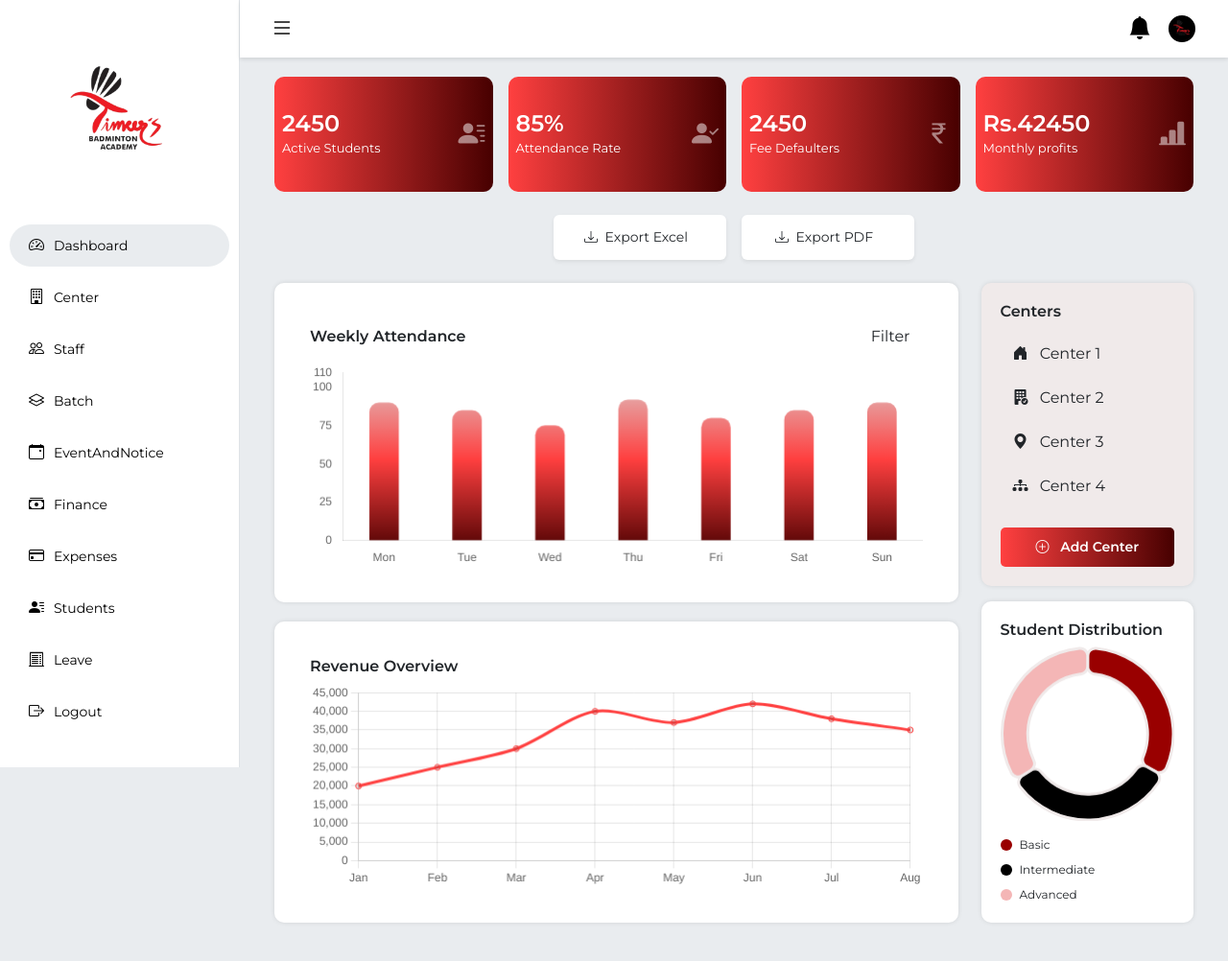
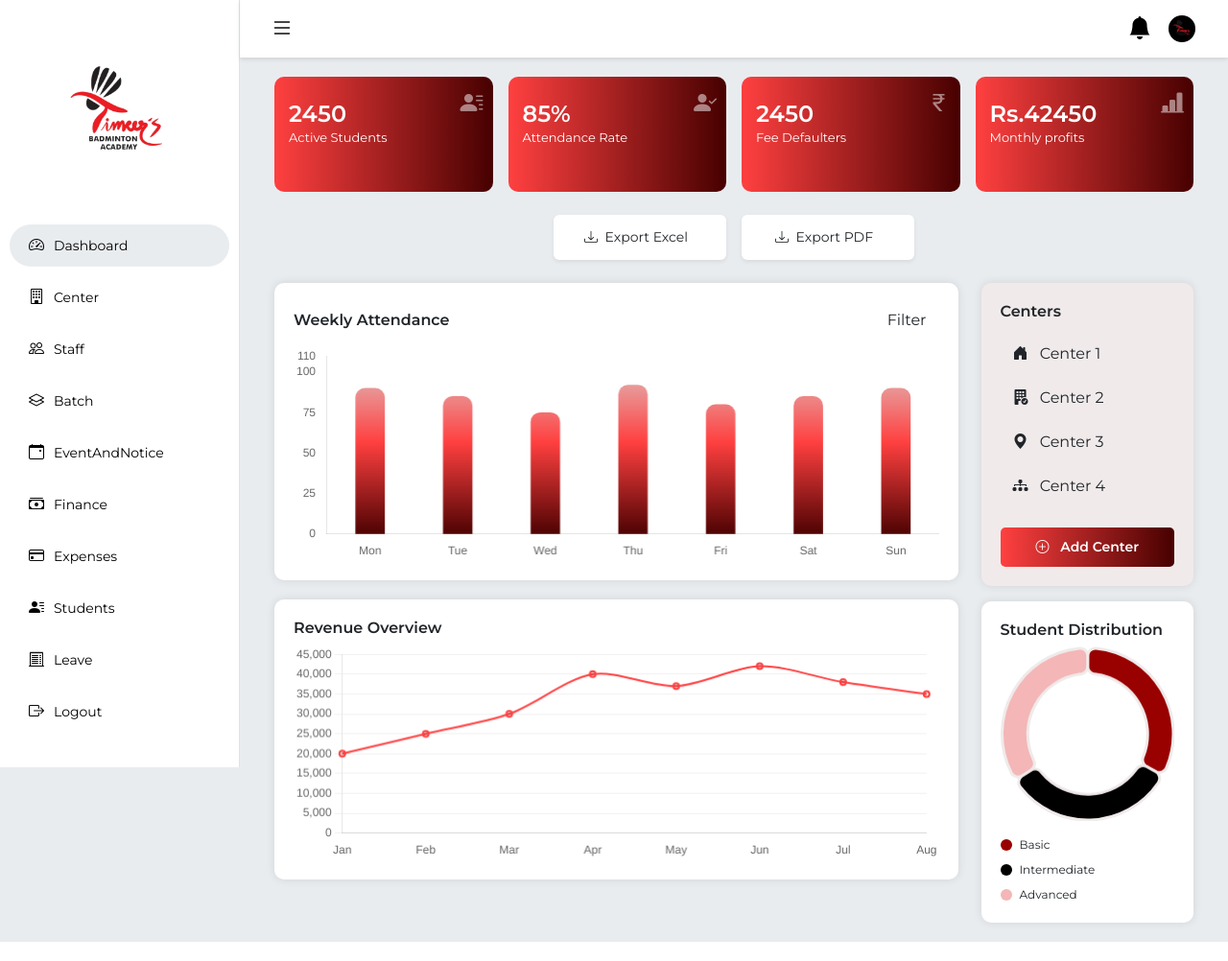
Before and after one commit to kalkutenikita2001/Timers_Last, a CodeIgniter app: page /timersacademy/superadmin/dashboard in a window 1280 px wide. Shown: the whole page at 96% size. Run offline with CodeIgniter, Linux system fonts and the light colour scheme.

Commit message:
Added New Changes

```diff
--- a/application/views/superadmin/dashboard.php
+++ b/application/views/superadmin/dashboard.php
@@ -35,30 +33,45 @@
     .dashboard-wrapper.sidebar-collapsed {
       margin-left: 60px;
     }
+
     .card-stat {
       background: linear-gradient(to right, #ff4040, #470000);
       color: white;
       border-radius: 10px;
-      text-align: center;
+      text-align: left;
       height: 120px;
       display: flex;
       flex-direction: column;
-      justify-content: center;
+      justify-content: flex-start;
       font-size: 14px;
       cursor: pointer;
       transition: transform 0.2s ease;
+      position: relative;
+      padding: 15px;
     }
+
     .card-stat:hover {
       transform: translateY(-2px);
     }
+
     .card-stat h4 {
-      margin: 0;
+      margin: 10px 0 0;
       font-size: 24px;
       font-weight: 700;
     }
+
     .card-stat span {
       font-size: 13px;
     }
+
+    .card-icon {
+      position: absolute;
+      top: 10px;
+      right: 10px;
+      font-size: 24px;
+      opacity: 0.5;
+    }
+
     .btn-custom {
       font-size: 14px;
       background-color: #D9D9D9;
@@ -72,24 +85,28 @@
       transition: all 0.2s ease;
       min-width: 140px;
     }
+
     .btn-custom:hover {
       background-color: #ff4040;
       color: white;
       transform: translateY(-1px);
     }
+
     .chart-container {
       background: white;
       border-radius: 10px;
-      padding: 37px;
+      padding: 20px;
       margin-bottom: 20px;
-      box-shadow: 0 0 5px rgba(0,0,0,0.1);
+      box-shadow: 0 0 10px rgba(0,0,0,0.1);
     }
+
     .center-box {
       background: white;
       border-radius: 10px;
       padding: 20px;
-      box-shadow: 0 0 5px rgba(0,0,0,0.1);
+      box-shadow: 0 0 10px rgba(0,0,0,0.1);
     }
+
     .add-center-btn {
       background: linear-gradient(to right, #ff4040, #470000);
       color: white;
@@ -217,50 +240,41 @@
       <div class="row g-3 mb-4 text-center">
         <div class="col-6 col-md-3">
           <div class="card-stat" onclick="handleStatClick('activeStudents')">
-            <div class="d-flex justify-content-between align-items-center px-2">
-              <div class="text-start">
+            <i class="bi bi-person-lines-fill card-icon"></i>
+            <div class="d-flex flex-column">
               <h4>2450</h4>
               <span>Active Students</span>
-              </div>
-              <i class="bi bi-person-lines-fill fs-3 opacity-50"></i>
             </div>
           </div>
         </div>
         <div class="col-6 col-md-3">
           <div class="card-stat" onclick="handleStatClick('attendanceRate')">
-            <div class="d-flex justify-content-between align-items-center px-2">
-              <div class="text-start">
+            <i class="bi bi-person-check-fill card-icon"></i>
+            <div class="d-flex flex-column">
               <h4>85%</h4>
               <span>Attendance Rate</span>
-              </div>
-              <i class="bi bi-person-check-fill fs-3 opacity-50"></i>
             </div>
           </div>
         </div>
         <div class="col-6 col-md-3">
           <div class="card-stat" onclick="handleStatClick('feeDefaulters')">
-            <div class="d-flex justify-content-between align-items-center px-2">
-              <div class="text-start">
+            <i class="bi bi-currency-rupee card-icon"></i>
+            <div class="d-flex flex-column">
               <h4>2450</h4>
               <span>Fee Defaulters</span>
-              </div>
-              <i class="bi bi-currency-rupee fs-3 opacity-50"></i>
             </div>
           </div>
         </div>
         <div class="col-6 col-md-3">
           <div class="card-stat" onclick="handleStatClick('monthlyProfits')">
-            <div class="d-flex justify-content-between align-items-center px-2">
-              <div class="text-start">
+            <i class="bi bi-bar-chart-line-fill card-icon"></i>
+            <div class="d-flex flex-column">
               <h4>Rs.42450</h4>
               <span>Monthly profits</span>
-              </div>
-              <i class="bi bi-bar-chart-line-fill fs-3 opacity-50"></i>
             </div>
           </div>
         </div>
       </div>
-
       <div class="d-flex justify-content-center gap-3 my-4">
         <div class="bg-white px-3 py-2 rounded shadow-sm d-flex align-items-center">
           <button class="btn btn-sm btn-custom" onclick="exportToExcel()">
@@ -448,17 +478,27 @@
             data: [20000, 25000, 30000, 40000, 37000, 42000, 38000, 35000],
             borderColor: "#ff4040",
             tension: 0.3,
-            fill: false
+            fill: false,
+            borderWidth: 2
           }]
         },
         options: {
           responsive: true,
           plugins: { legend: { display: false }},
-          scales: { y: { beginAtZero: true } }
+          scales: {
+            y: {
+              beginAtZero: true,
+              grid: { color: "#f0f0f0" },
+              ticks: { font: { size: 12 } }
+            },
+            x: {
+              grid: { display: false },
+              ticks: { font: { size: 12 } }
+            }
+          }
         }
       });
 
-      // Student Distribution Chart
       new Chart(document.getElementById("studentChart"), {
         type: "doughnut",
         data: {
@@ -514,7 +553,20 @@
       alert(`You selected ${centerId}`);
     }
 
-    // Manual toggle function (call this from your sidebar toggle button)
+    function submitCenterForm() {
+      const centerName = document.getElementById('centerName').value;
+      const centerLocation = document.getElementById('centerLocation').value;
+      const centerCapacity = document.getElementById('centerCapacity').value;
+
+      if (centerName && centerLocation && centerCapacity) {
+        alert(`Center "${centerName}" added successfully!`);
+        const modal = bootstrap.Modal.getInstance(document.getElementById('addCenterModal'));
+        modal.hide();
+      } else {
+        alert('Please fill in all fields.');
+      }
+    }
+
     function toggleDashboard() {
       const dashboardWrapper = document.getElementById('dashboardWrapper');
       if (dashboardWrapper) {
```
Also changed, not shown: other parts of application/views/superadmin/dashboard.php (+42 -25 lines). Lines whose indentation alone changed are shown as unchanged.
